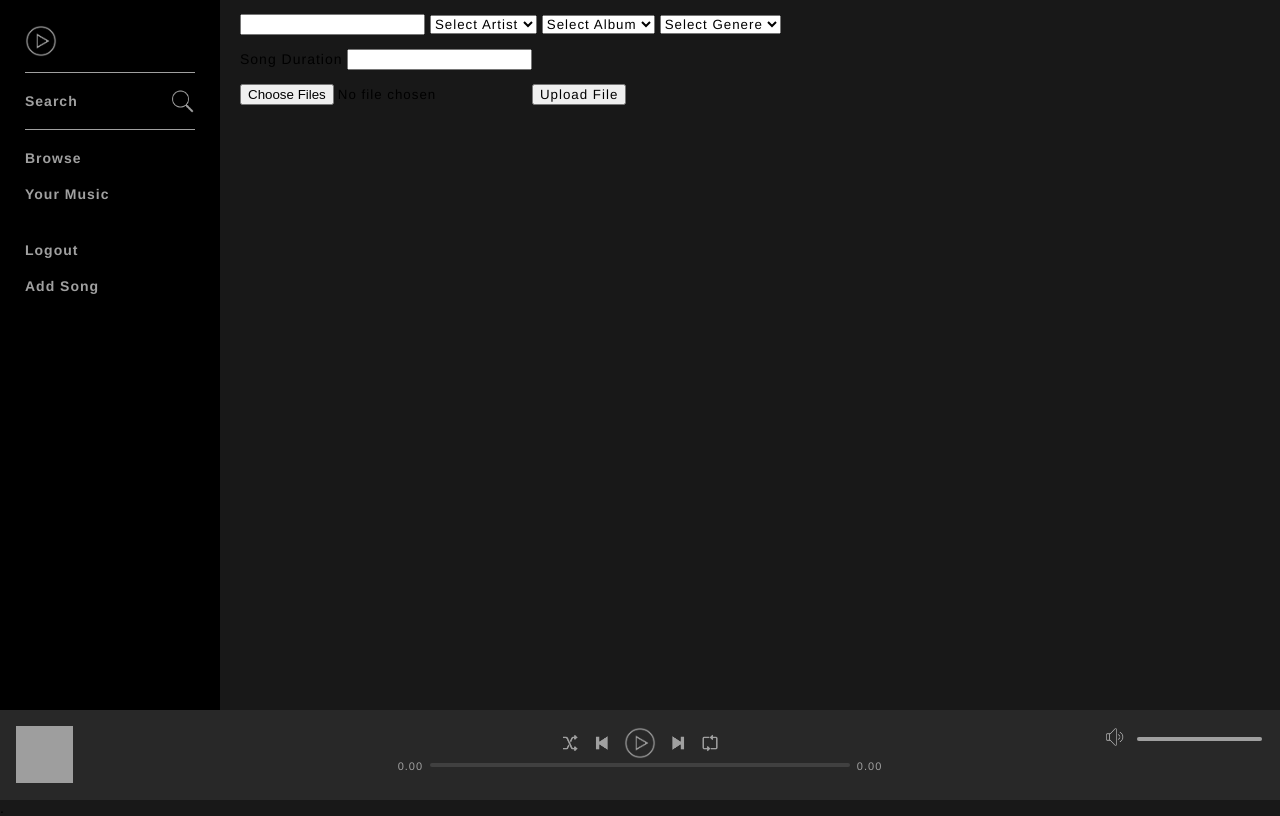
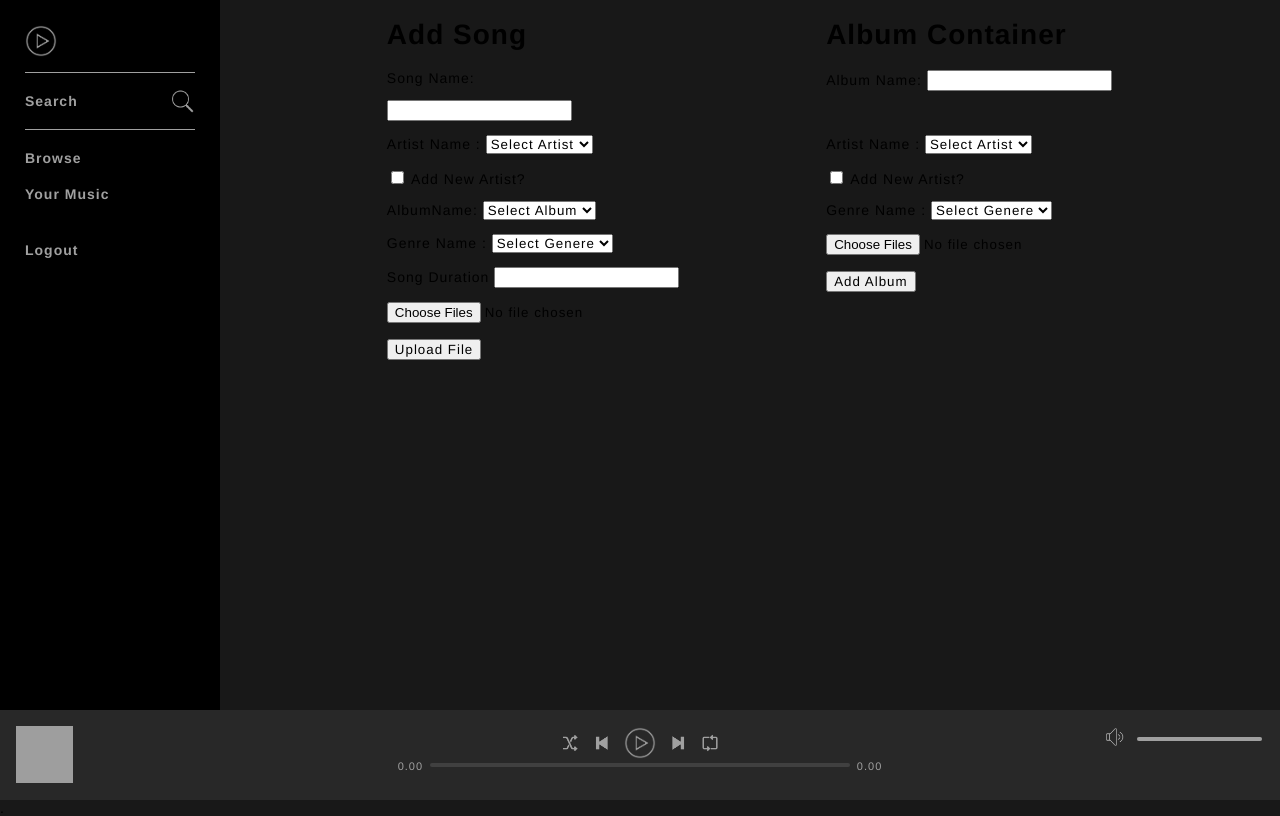
Before and after one commit to imrishav/Music-Player-Stream, a PHP site: page /admin.php in a window 1280 px wide. Run offline with PHP 8.4, Linux system fonts and the light colour scheme; the visitor is signed in with stand-in values (Sample User, id 1); data that the repository does not hold is empty; grey boxes are pictures that could not be loaded.

Commit message:
Upload Commpleted

```diff
--- a/admin.php
+++ b/admin.php
@@ -1,23 +1,30 @@
 <?php
 
 
-include("includes/handlers/addsong.php");
+// include("includes/handlers/addsong.php");
 require_once("includes/includedFiles.php");
-
-
-
-
 
 ?>
 
-<div class="playlistContainer">
 
-	<div class="gridViewContainer">
+<div class="adminContainer">
+	<div class="addSongContainer">
+		<h1>Add Song</h1>
 		<form id="formElem" method="post" enctype="multipart/form-data">
-			<input id="songTitle" name="songTitle" type="text" placeholder="">
+			<p>
+				<label for="songTitle">
+					Song Name:
+			</p>
+					<input id="songTitle" name="songTitle" type="text" placeholder="" />
+				</label>
 
-			<select name="artist">
-				<option value="empty">Select Artist</option>
+			</br>
+
+			<p>
+				<label for="artist">
+					Artist Name :
+					<select name="artist" id="artistName">
+						<option id='responseArtist' value="empty">Select Artist</option>
 						<?php
 						$sql = mysqli_query($con, "SELECT id,name FROM artist");
 						while ($row = $sql->fetch_assoc()) {
@@ -25,6 +32,19 @@ require_once("includes/includedFiles.php");
 						}
 						?>
 					</select>
+				</label>
+			</p>
+			<label for="artistNameField">
+				<input type="checkbox" id="artistNameField" />
+				Add New Artist?
+			</label>
+			<p id='selectFromUp' style="display: none;">Artist Already Exist.Please Select from Above</p>
+
+
+			<p>
+
+				<label>AlbumName:
+
 					<select name="album">
 						<option value="empty">Select Album</option>
 						<?php
@@ -34,7 +54,15 @@ require_once("includes/includedFiles.php");
 						}
 						?>
 					</select>
-			<select name="album">
+
+				</label>
+			</p>
+
+			<p>
+				<label>
+					Genre Name :
+
+					<select name="genre">
 						<option value="empty">Select Genere</option>
 						<?php
 						$sql = mysqli_query($con, "SELECT id,name FROM genre");
@@ -43,23 +71,46 @@ require_once("includes/includedFiles.php");
 						}
 						?>
 					</select>
+
+				</label>
+			</p>
+
 			<p>
 				<label for="songDuration">Song Duration</label>
 				<input id="songDuration" name="songDuration" type="text">
 			</p>
 
 			<input type="file" name="files[]" multiple>
+			</br>
+			</br>
 			<input type="submit" onclick="formadd(event)" value="Upload File" name="submit">
 		</form>
 
 
 
-		<!-- <form action="admin.php" method="POST" enctype="multipart/form-data">
-			<h2>Add Song</h2>
-			<input id="songTitle" name="songTitle" type="text" placeholder="">
 
-			<select name="artist">
-				<option value="empty">Select Artist</option>
+
+
+
+
+	</div>
+
+	<div class="albumContainer">
+		<h1>Album Container</h1>
+		<form id="albumAddForm" method="post" enctype="multipart/form-data">
+			<p>
+				<label for="albumTitle">
+					Album Name:
+					<input id="albumTitle" name="albumTitle" type="text" placeholder="" />
+				</label>
+			</p>
+			</br>
+
+			<p>
+				<label for="artist">
+					Artist Name :
+					<select name="artist" id="artistName2">
+						<option id='responseArtist2' value="empty">Select Artist</option>
 						<?php
 						$sql = mysqli_query($con, "SELECT id,name FROM artist");
 						while ($row = $sql->fetch_assoc()) {
@@ -67,30 +118,169 @@ require_once("includes/includedFiles.php");
 						}
 						?>
 					</select>
-
-			<input name="audioFile" type="file" >
+				</label>
+			</p>
+			<label for="artistNameField2">
+				<input type="checkbox" id="artistNameField2" />
+				Add New Artist?
+			</label>
+			<p id='selectFromUp2' style="display: none;">Artist Already Exist.Please Select from Above</p>
 
 
 
-			<button type="submit" name="submit">Add Song</button>
+
+			<p>
+				<label>
+					Genre Name :
+
+					<select name="genre">
+						<option value="empty">Select Genere</option>
+						<?php
+						$sql = mysqli_query($con, "SELECT id,name FROM genre");
+						while ($row = $sql->fetch_assoc()) {
+							echo "<option value=" . $row['id'] . ">" . $row['name'] . "</option>";
+						}
+						?>
+					</select>
+
+				</label>
+			</p>
 
 
-		</form> -->
+			<input id='imagesss' type="file" name="files[]" multiple>
+			</br>
+			</br>
+			<input type="submit" onclick="albumAdd(event)" value="Add Album" name="submit">
+		</form>
+
+
 	</div>
 
 
+</div>
 <script>
-// 	$(function () {
-//   $("#chkPassport").click(function () {
-//       if ($(this).is(":checked")) {
-//           $("#dvPassport").show();
-//           $("#AddPassport").hide();
-//       } else {
-//           $("#dvPassport").hide();
-//           $("#AddPassport").show();
-//       }
-//   });
-// });
+	$(function() {
+		let url2 = 'includes/handlers/ajax/artistAdd.php';
+		$("#artistNameField").click(function() {
+			if ($(this).is(":checked")) {
+				let aristName = prompt('add Artsit Name');
+
+				$.ajax({
+					type: "POST",
+					url: url2,
+					data: {
+						data: aristName
+					},
+					success: function(data) {
+						let {
+							name,
+							message,
+							id
+						} = data;
+
+						if (!message) {
+							$('#selectFromUp').show();
+							// $('#artistName').removeAttr('disabled', 'disabled');
+						} else {
+							$('#responseArtist').attr("value", id).text(name)
+							$('#artistName').attr('disabled', 'disabled');
+
+							// console.log('option mil gaya', option)
+						}
+
+					},
+					error: function(err) {
+						console.log(err)
+					}
+				})
+
+			}
+		});
+	});
+
+	$(function() {
+		let url2 = 'includes/handlers/ajax/artistAdd.php';
+		$("#artistNameField2").click(function() {
+			if ($(this).is(":checked")) {
+				let aristName = prompt('add Artsit Name');
+
+				$.ajax({
+					type: "POST",
+					url: url2,
+					data: {
+						data: aristName
+					},
+					success: function(data) {
+						let {
+							name,
+							message,
+							id
+						} = data;
+
+						if (!message) {
+							$('#selectFromUp2').show();
+							// $('#artistName').removeAttr('disabled', 'disabled');
+						} else {
+							$('#responseArtist2').attr("value", id).text(name)
+							$('#artistName2').attr('disabled', 'disabled');
+
+							// console.log('option mil gaya', option)
+						}
+
+					},
+					error: function(err) {
+						console.log(err)
+					}
+				})
+
+			}
+		});
+	});
+
+	function albumAdd(event) {
+		event.preventDefault();
+
+		var $inputs = $('#albumAddForm :input');
+
+		// not sure if you wanted this, but I thought I'd add it.
+		// get an associative array of just the values.
+		let values = {};
+		let arr1 = [];
+		const formData = new FormData();
+		$inputs.each(function() {
+			values[this.name] = $(this).val();
+			arr1.push($(this).val())
+		});
+		const files = document.querySelector('#imagesss').files;
+		console.log('files', files)
+		for (let i = 0; i < files.length; i++) {
+			let file = files[i];
+
+			formData.append('files[]', file);
+		}
+
+		formData.append('albumTitle', arr1[0])
+		formData.append('artistName', arr1[1])
+		formData.append('genre', arr1[3])
+
+
+		const url = "includes/handlers/ajax/addAlbum.php";
+
+		fetch(url, {
+			method: 'POST',
+			body: formData
+		}).then(response => {
+			console.log('response')
+			// openPage('admin.php')
+
+			return response.text();
+		}).then(data => {
+			console.log(data);
+		});
+
+
+	}
+
 	function formadd(event) {
 		event.preventDefault();
 
@@ -104,15 +294,16 @@ require_once("includes/includedFiles.php");
 		$inputs.each(function() {
 			values[this.name] = $(this).val();
 			arr.push($(this).val())
-
 		});
 		console.log('das', arr);
 		const files = document.querySelector('[type=file]').files;
+		console.log('files', files)
+
 		formData.append('songTitle', arr[0])
 		formData.append('artistName', arr[1])
-			formData.append('albumName', arr[2])
-			formData.append('genre', arr[3])
-			formData.append('duration', arr[4])
+		formData.append('albumName', arr[3])
+		formData.append('genre', arr[4])
+		formData.append('duration', arr[5])
 
 
 		const songTitle = document.querySelector('#songTitle');
@@ -130,10 +321,11 @@ require_once("includes/includedFiles.php");
 			body: formData
 		}).then(response => {
 			console.log('response')
+			openPage('admin.php')
+
 			return response.text();
 		}).then(data => {
 			console.log(data);
 		});
 	}
 </script>
-</div>
--- a/assests/css/style.css
+++ b/assests/css/style.css
@@ -15,6 +15,11 @@ body {
   background-color: #181818;
   font-size: 14px;
   min-width: 720px;
+}
+
+.adminContainer {
+  display: flex;
+  justify-content: space-evenly;
 }
 
 #nowPlayingBarContainer {
--- a/assests/js/script.js
+++ b/assests/js/script.js
@@ -83,6 +83,8 @@ function createPlaylist () {
     })
   }
 }
+
+
 
 function hideOptionMenu () {
   var menu = $('.optionMenu')
@@ -282,4 +284,8 @@ $(function () {
 function formadd(e) {
   e.preventDefault()
     console.log('cc')
-  }
+}
+
+function testABc() {
+  console.log('abc')
+}
--- a/includes/classes/User.php
+++ b/includes/classes/User.php
@@ -32,6 +32,16 @@
 			$row = mysqli_fetch_array($query);
 			return $row['name'];
 		}
+
+		public function isAdmin() {
+			$query = mysqli_query($this->con,"SELECT isAdmin  FROM users WHERE username='$this->username'");
+			$row = mysqli_fetch_array($query);
+			return (bool)$row['isAdmin'];
+
+
+
+			return "rishav";
+		}
 	}
 
 
--- a/includes/handlers/ajax/createPlaylist.php
+++ b/includes/handlers/ajax/createPlaylist.php
@@ -3,7 +3,8 @@
 include("../../config.php");
 
 if(isset($_POST['name']) && isset($_POST['username'])){
-
+	var_dump($_POST);
+	die();
 	$name = $_POST['name'];
 	$username = $_POST['username'];
 	$date = date("Y-m-d");
--- a/includes/includedFiles.php
+++ b/includes/includedFiles.php
@@ -15,6 +15,7 @@ error_reporting(-1);
 
 	if(isset($_GET['userLoggedIn'])){
 		$userLoggedIn = new User($con, $_GET['userLoggedIn']);
+		$admin = true;
 	}
 	else{
 		echo "username is not set Variable";
@@ -24,7 +25,7 @@ error_reporting(-1);
 }
 else {
 	ini_set('display_errors', 1);
-error_reporting(-1);
+	error_reporting(-1);
 	include("includes/header.php");
 	include("includes/footer.php");
 
--- a/includes/navBarContainer.php
+++ b/includes/navBarContainer.php
@@ -47,9 +47,17 @@ include_once("includes/includedFiles.php");
 			<div class="navItem">
 				<span role="link" tabindex="0" onclick="logout()" class="navItemLink">Logout</span>
 			</div>
-			<div class="navItem">
+			<!-- <div class="navItem">
 				<span role="link" tabindex="0" onclick="openPage('admin.php')" class="navItemLink">Add Song</span>
-			</div>
+			</div> -->
+
+			<?php if($userLoggedIn->isAdmin()) : ?>
+				<div class="navItem">
+					<span role="link" tabindex="0" onclick="openPage('admin.php')" class="navItemLink">Add Song</span>
+				</div>
+			<?php endif; ?>
+
+
 		</div>
 
 
--- a/register.php
+++ b/register.php
@@ -30,6 +30,8 @@ function inputRakhna($name)
 	<script src="https://ajax.googleapis.com/ajax/libs/jquery/3.3.1/jquery.min.js"></script>
 
 	<script type="text/javascript" src="assests/js/register.js"></script>
+	<meta charset = "UTF-8" />
+
 
 
 </head>
```
Also changed, not shown: includes/handlers/ajax/addAlbum.php (renamed from includes/handlers/ajax/addSongs.php, +10 -9 lines), includes/handlers/ajax/artistAdd.php (added, +57 -0 lines). Lines whose indentation alone changed are shown as unchanged.
